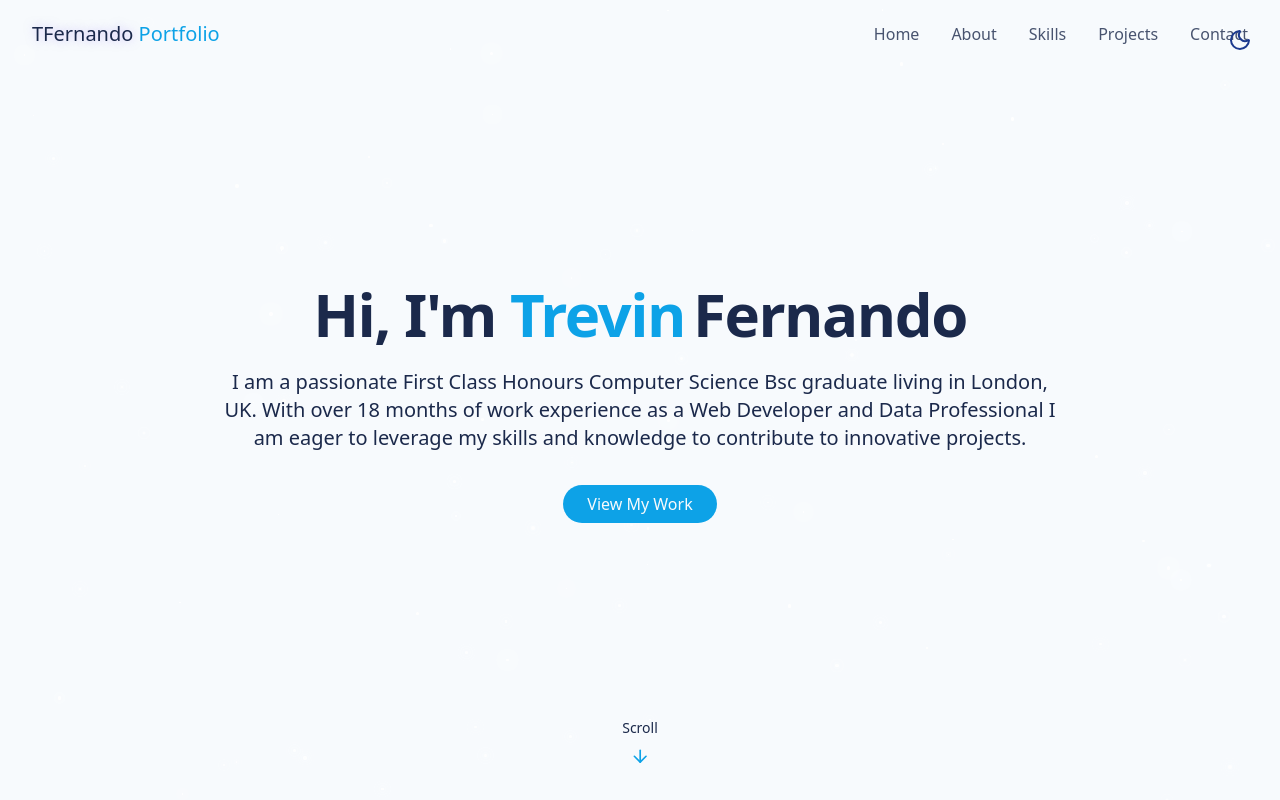
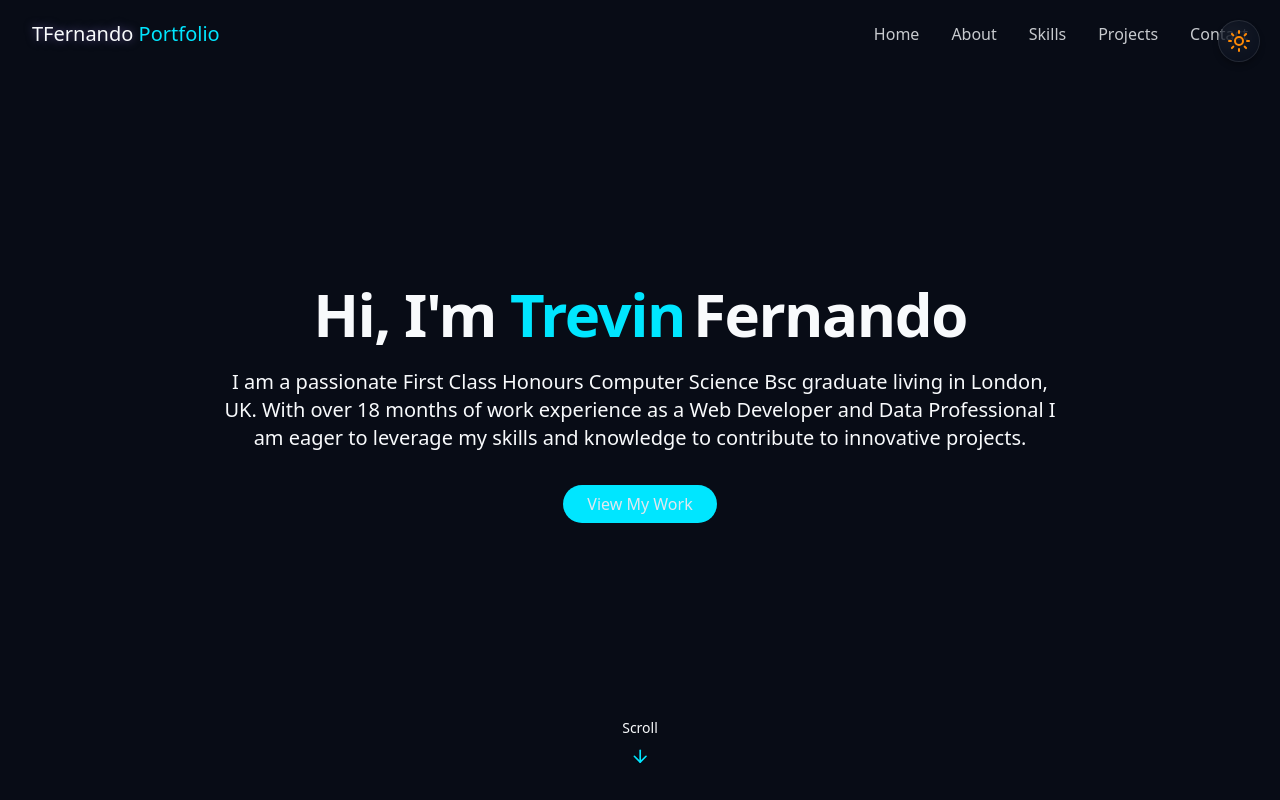
Before and after one commit to T-revin/Portfolio-Website, a React (Vite) app: page / in a window 1280 px wide. Both pictures are taken after a click on the button "Toggle Theme". Shown: the top 800 px of the page. Built offline with nearby package versions, Linux system fonts and the light colour scheme.

Commit message:
Updated the theme to be "Ocean clouds" across all sections

```diff
--- a/src/components/AboutSection.jsx
+++ b/src/components/AboutSection.jsx
@@ -37,7 +37,7 @@ export const AboutSection = () => {
           </div>
 
           <div className="grid grid-cols-1 gap-6">
-            <div className="gradient-border p-6 card-hover">
+            <div className="glass-panel glass-hover p-6">
               <div className="flex items-start gap-4">
                 <div className="p-3 rounded-full bg-primary/10">
                   <Code className="h-6 w-6 text-primary" />
@@ -52,7 +52,7 @@ export const AboutSection = () => {
                 </div>
               </div>
             </div>
-            <div className="gradient-border p-6 card-hover">
+            <div className="glass-panel glass-hover p-6">
               <div className="flex items-start gap-4">
                 <div className="p-3 rounded-full bg-primary/10">
                   <User className="h-6 w-6 text-primary" />
@@ -67,7 +67,7 @@ export const AboutSection = () => {
                 </div>
               </div>
             </div>
-            <div className="gradient-border p-6 card-hover">
+            <div className="glass-panel glass-hover p-6">
               <div className="flex items-start gap-4">
                 <div className="p-3 rounded-full bg-primary/10">
                   <Briefcase className="h-6 w-6 text-primary" />
--- /dev/null
+++ b/src/components/AtmosphereBackground.jsx
@@ -0,0 +1,42 @@
+
+export const AtmosphereBackground = () => {
+  return (
+    <div className="fixed inset-0 z-[-1] overflow-hidden pointer-events-none">
+      {/* Orb 1 - Top Left */}
+      <div
+        className="absolute top-[-10%] left-[-10%] w-[500px] h-[500px] rounded-full blur-[100px] opacity-70 bg-blue-300/30 dark:bg-blue-900/20 animate-float"
+        style={{ animationDelay: '0s' }}
+      ></div>
+
+      {/* Orb 2 - Top Right */}
+      <div
+        className="absolute top-[10%] right-[-5%] w-[600px] h-[600px] rounded-full blur-[100px] opacity-70 bg-purple-300/20 dark:bg-indigo-900/20 animate-float"
+        style={{ animationDelay: '2s' }}
+      ></div>
+
+      {/* Orb 3 - Middle Left */}
+      <div
+        className="absolute top-[40%] left-[-15%] w-[400px] h-[400px] rounded-full blur-[100px] opacity-60 bg-sky-200/40 dark:bg-slate-900/20 animate-float"
+        style={{ animationDelay: '4s' }}
+      ></div>
+
+      {/* Orb 4 - Middle Right */}
+      <div
+        className="absolute top-[50%] right-[-10%] w-[550px] h-[550px] rounded-full blur-[100px] opacity-60 bg-blue-300/30 dark:bg-blue-900/20 animate-float"
+        style={{ animationDelay: '1s' }}
+      ></div>
+
+      {/* Orb 5 - Bottom Left */}
+      <div
+        className="absolute bottom-[-10%] left-[10%] w-[600px] h-[600px] rounded-full blur-[100px] opacity-70 bg-purple-300/20 dark:bg-indigo-900/20 animate-float"
+        style={{ animationDelay: '3s' }}
+      ></div>
+
+      {/* Orb 6 - Bottom Right */}
+      <div
+        className="absolute bottom-[5%] right-[20%] w-[450px] h-[450px] rounded-full blur-[100px] opacity-60 bg-sky-200/40 dark:bg-slate-900/20 animate-float"
+        style={{ animationDelay: '5s' }}
+      ></div>
+    </div>
+  );
+};
--- a/src/components/ProjectsSection.jsx
+++ b/src/components/ProjectsSection.jsx
@@ -26,7 +26,7 @@ export const ProjectsSection = () => {
           {projects.map((project, key) => (
             <div
               key={key}
-              className="group gradient-border rounded-lg overflow-hidden shadow-xs card-hover"
+              className="group glass-panel glass-hover overflow-hidden"
             >
               <div className="h-48 overflow-hidden">
                 <img
--- a/src/components/SkillCard.jsx
+++ b/src/components/SkillCard.jsx
@@ -8,7 +8,7 @@ export const SkillCard = ({ skill, allProjects, onOpenProject }) => {
     : [];
 
   return (
-    <div className="gradient-border p-5 rounded-lg shadow-xs card-hover flex flex-col h-full bg-background/40 hover:bg-background/60 transition-colors text-left">
+    <div className="glass-panel glass-hover p-5 flex flex-col h-full text-left">
       <div className="mb-3">
         <h3 className="font-bold text-lg">{skill.name}</h3>
       </div>
--- a/src/components/ThemeToggle.jsx
+++ b/src/components/ThemeToggle.jsx
@@ -1,5 +1,5 @@
 import {useEffect, useState} from 'react';
-import {Sun, Moon} from 'lucide-react';
+import {Sun, Waves} from 'lucide-react';
 import {cn} from '@/lib/utils';
 
 export const ThemeToggle = () => {
@@ -32,14 +32,15 @@ export const ThemeToggle = () => {
     <button
       onClick={toggleTheme}
       className={cn(
-        'fixed max-sm:hidden top-5 right-5 z-50 p-2 rounded-full transition-colors duration-300',
+        'glass-panel fixed max-sm:hidden top-5 right-5 z-50 p-2 rounded-full transition-all duration-300 hover:scale-110',
         'focus:hidden'
       )}
+      aria-label="Toggle Theme"
     >
       {isDarkMode ? (
-        <Sun className="h-6 w-6 text-yellow-300" />
+        <Sun className="h-6 w-6 text-orange-400" />
       ) : (
-        <Moon className="h-6 w-6 text-blue-900" />
+        <Waves className="h-6 w-6 text-cyan-600" />
       )}
     </button>
   );
--- a/src/index.css
+++ b/src/index.css
@@ -130,11 +130,26 @@
   @apply transition-transform duration-300 hover:scale-[1.02] hover:shadow-lg;
 }
 
-@utility gradient-border {
-  @apply relative rounded-md;
-  background: linear-gradient(to right, hsl(var(--card)), hsl(var(--card)));
-  background-clip: padding-box;
-  border: 1px solid transparent;
+@utility glass-panel {
+  @apply relative rounded-xl backdrop-blur-md transition-all duration-300;
+  /* Light Mode: White frosted glass */
+  background: rgba(255, 255, 255, 0.4);
+  border: 1px solid rgba(255, 255, 255, 0.6);
+  box-shadow: 0 4px 6px -1px rgba(0, 0, 0, 0.05);
+
+  /* Dark Mode: Dark Blue frosted glass */
+  .dark & {
+    background: rgba(15, 23, 42, 0.4); /* Slate-900 with opacity */
+    border: 1px solid rgba(255, 255, 255, 0.1);
+    box-shadow: 0 4px 6px -1px rgba(0, 0, 0, 0.3);
+  }
+}
+
+@utility glass-hover {
+    @apply hover:scale-[1.01] hover:shadow-xl;
+    .dark & {
+       @apply hover:shadow-cyan-900/20; /* Subtle glow in depth */
+    }
 }
 
 @utility cosmic-button {
@@ -143,10 +158,7 @@
          hover:scale-105 active:scale-95;
 }
 
-@utility star {
-  @apply absolute rounded-full bg-white;
-  box-shadow: 0 0 10px 2px rgba(255, 255, 255, 0.4);
-}
+
 
 
 
```
